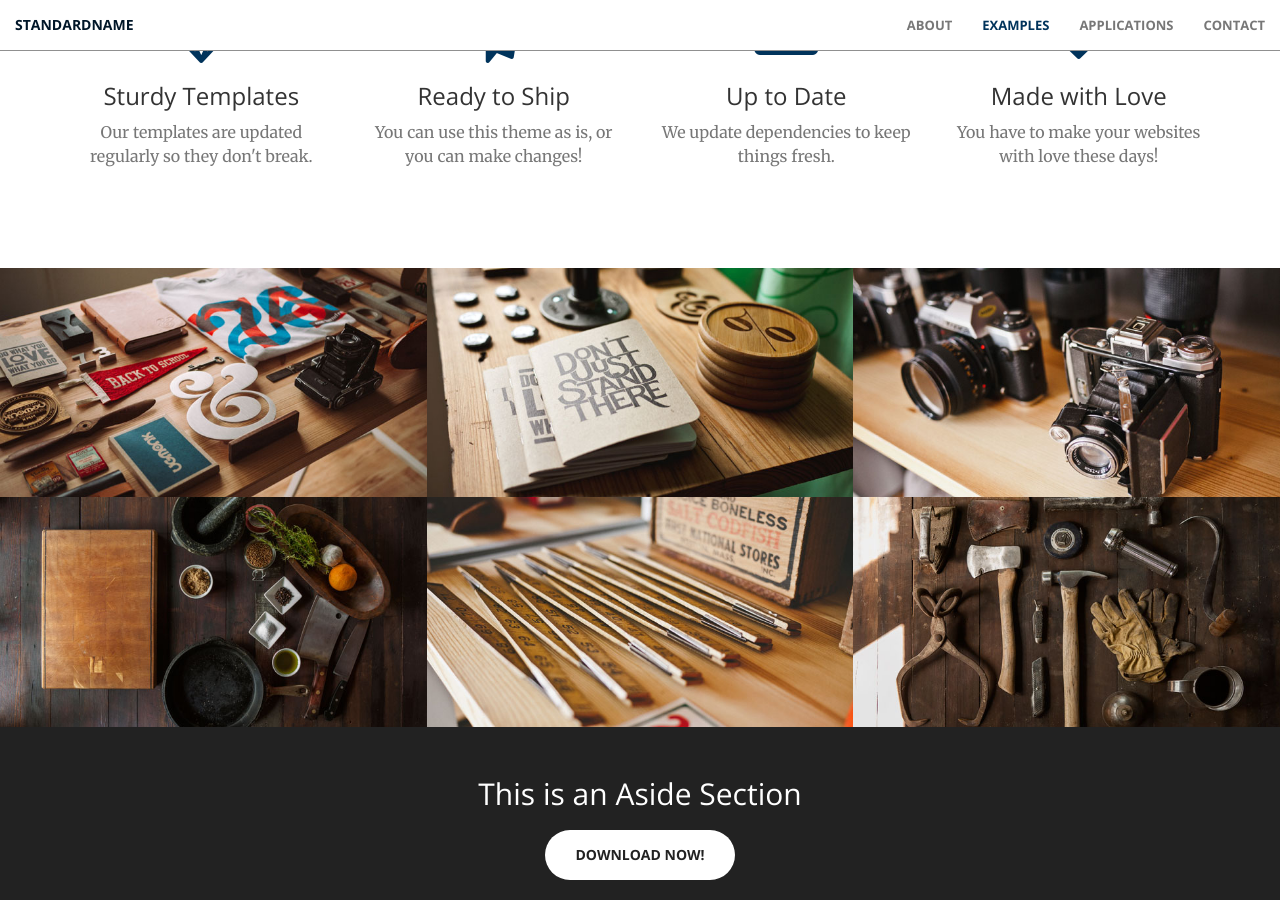
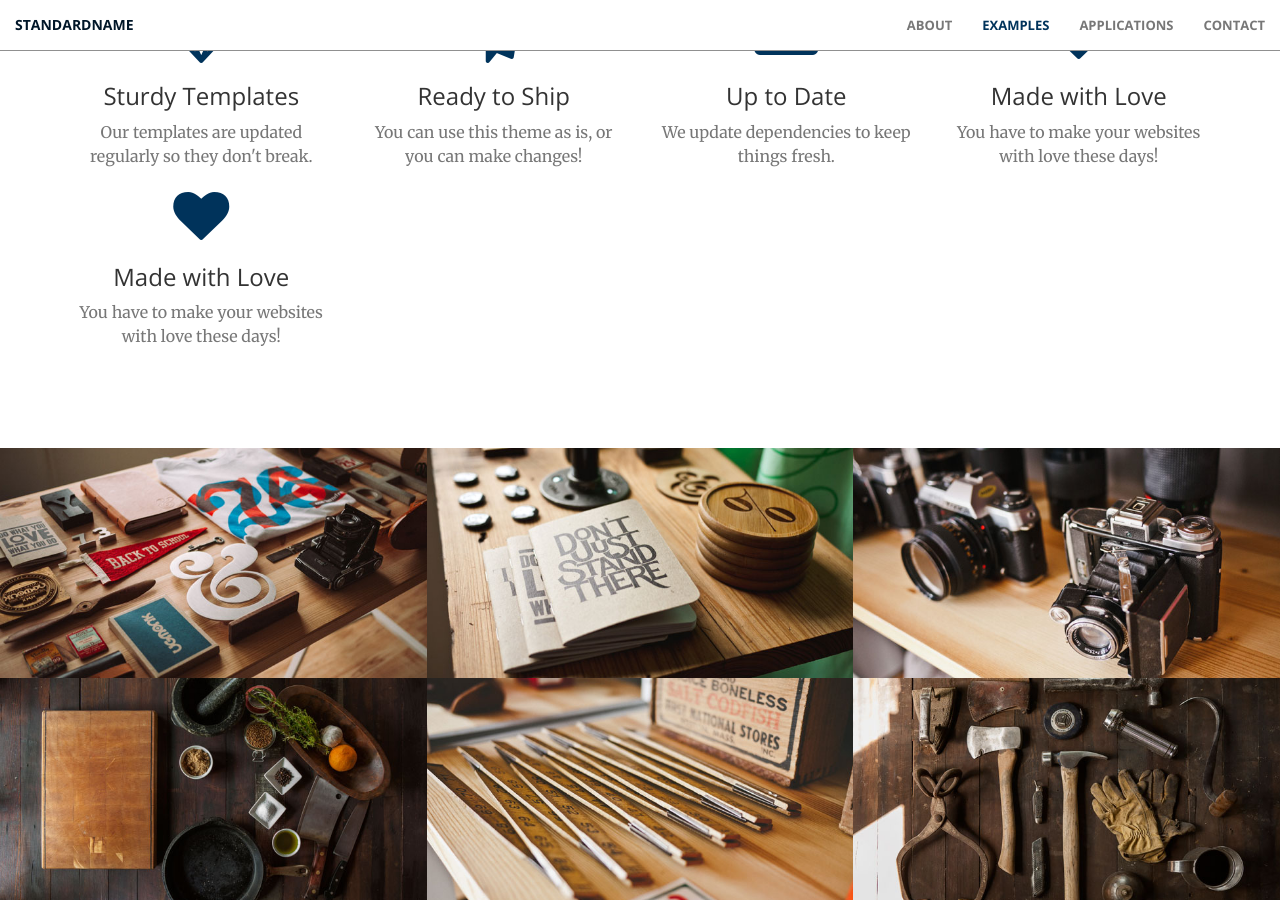
Before and after one commit to meerkatgames-dev/meerkatgames-dev_01.github.io, a Jekyll site: the page built from index.html, in a window 1280 px wide and 900 px high, scrolled down 1949 px. Built offline with Jekyll 4.4.1, drawn with Linux system fonts in a browser that asks for light colours.

Commit message:
Update examples.yml

```diff
--- a/_data/examples.yml
+++ b/_data/examples.yml
@@ -13,3 +13,7 @@
 - title: Made with Love
   description: You have to make your websites with love these days!
   icon: fa-heart
+
+- title: Made with Love
+  description: You have to make your websites with love these days!
+  icon: fa-heart
```
